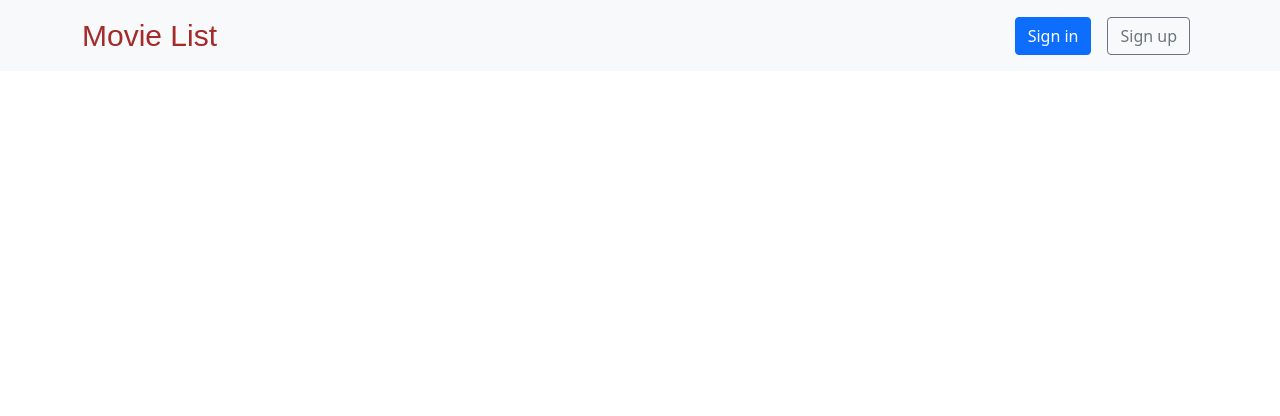
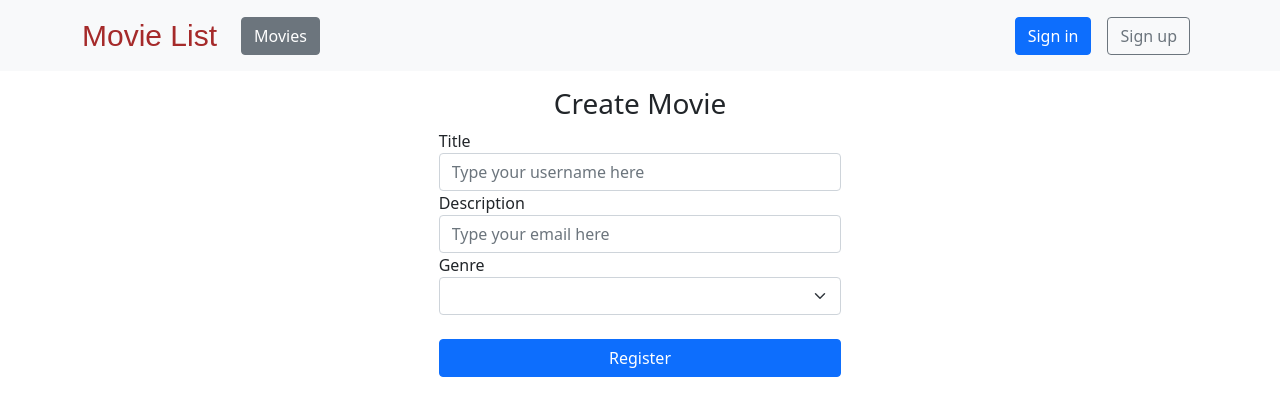
Before and after one commit to HenriqueCoelho1/Vue-Express-Project-Challenge, a Vue app in the folder client/: page /movies/create in a window 1280 px wide. Shown: the top 416 px of the page. Built offline with nearby package versions, Linux system fonts and the light colour scheme.

Commit message:
Creating movie

```diff
--- a/client/src/components/Create.vue
+++ /dev/null
@@ -1,13 +0,0 @@
-<template>
-  <h1>Create Page</h1>
-</template>
-
-<script>
-export default {
-    name: "Create"
-}
-</script>
-
-<style>
-
-</style>
--- a/client/src/components/Movie.vue
+++ b/client/src/components/Movie.vue
@@ -1,11 +1,19 @@
 <template lang="">
     <div>
-        <div class="container py-3 col-md-4">
-            <h3 class="text-center">Your movies</h3>
-            <div v-for="movie in movies" :key="movie.id">
-                {{movie.title}}
-                {{movie.description}}
-                {{movie.genre}}
+        <div class="container py-3">
+            <h3 class="text-center">Movies</h3>
+            <br />
+            <div class="row">
+                <div class="col-md-3" v-for="movie in movies" :key="movie.id">
+                    <div class="card" style="width: 18rem;">
+                        <div class="card-body">
+                            <h5 class="card-title">{{movie.title}}</h5>
+                            <h6 class="card-subtitle mb-2 text-muted">{{movie.genre}}</h6>
+                            <p class="card-text">{{movie.description}}</p>
+                            <router-link class="btn btn-info" to="/movies">See more</router-link>
+                        </div>
+                    </div>
+                </div>
             </div>
         </div>
     </div>
--- /dev/null
+++ b/client/src/components/MovieCreate.vue
@@ -0,0 +1,77 @@
+<template>
+  <div class="container py-3 col-md-4">
+        <form @submit.prevent="create">
+            <h3 class="text-center">Create Movie</h3>
+            <div class="form-group">
+                <label>Title</label>
+                <input type="text" class="form-control" v-model="title" placeholder="Type your username here" />
+            </div>
+            <div class="form-group">
+                <label>Description</label>
+                <input type="text" class="form-control" v-model="description" placeholder="Type your email here" />
+            </div>
+            <div class="form-group">
+                <label>Genre</label>
+                <select class="form-select" v-model="genre">
+                  <option value="Comedy">Comedy</option>
+                  <option value="Sci-fi">Sci-fi</option>
+                  <option value="Children">Children</option>
+                  <option value="Action">Action</option>
+                  <option value="Horror">Horror</option>
+                  <option value="Romance">Romance</option>
+                  <option value="Noir">Noir</option>
+                </select>
+            </div>
+            <br />
+            <button class="btn btn-primary col-12">Register</button>
+        </form>
+    </div>
+</template>
+
+<script>
+import MovieServices from "../services/MovieServices"
+export default {
+    name: "Create",
+    data(){
+      return {
+        title: null,
+        description: null,
+        genre: null,
+        error: null
+      }
+    },
+    methods:{
+      async create(){
+        const movie = {
+          title: this.title,
+          description: this.description,
+          genre: this.genre
+        }
+        const dataToken = {
+            headers: {
+                Authorization: "Bearer " + localStorage.getItem("token")
+            }
+        }
+        try {
+          const areAllFieldsFilled = Object
+          .keys(this.movie)
+          .every(key => !!movie[key])
+          if(!areAllFieldsFilled){
+            this.error = "Please filled in"
+            return
+          }
+          const response = await MovieServices.createMovies(movie, dataToken)
+          this.$router.push("/movies")
+          console.log(response)
+        } catch (error) {
+          console.log(error)
+        }
+
+      }
+    }
+}
+</script>
+
+<style>
+
+</style>
--- a/client/src/components/Navbar.vue
+++ b/client/src/components/Navbar.vue
@@ -2,6 +2,11 @@
   <nav class="navbar navbar-expand-lg navbar-light bg-light">
     <div class="container">
       <router-link class="navbar-brand text-style" to="/">Movie List</router-link>
+      <ul class="navbar-nav me-auto">
+        <li class="nav-item">
+          <router-link v-if="!$store.state.isUserLoggedIn" class="btn btn-secondary mx-2" to="/movies">Movies</router-link>
+        </li>
+      </ul>
 
       <div class="collapse navbar-collapse" id="navbarSupportedContent">
         <ul class="navbar-nav ms-auto">
--- a/client/src/routes/routers.js
+++ b/client/src/routes/routers.js
@@ -2,8 +2,8 @@ import { createRouter, createWebHistory } from "vue-router"
 import Home from "../components/Home"
 import Login from "../components/Login"
 import Register from "../components/Register"
-import Create from "../components/Create"
 import Movie from "../components/Movie"
+import MovieCreate from "../components/MovieCreate"
 
 const routes = [
     {
@@ -12,9 +12,9 @@ const routes = [
         component: Home
     },
     {
-        path: "/create/movie",
-        name: "create",
-        component: Create,
+        path: "/movies/create",
+        name: "movies_create",
+        component: MovieCreate,
     },
     {
         path: "/login",
--- a/client/src/services/MovieServices.js
+++ b/client/src/services/MovieServices.js
@@ -3,5 +3,8 @@ import Api from "./Api"
 export default {
     getMovies(data) {
         return Api().get("movies", data)
-    }
+    },
+    createMovies(movie, dataToken) {
+        return Api().post("movie/create", movie, dataToken)
+    },
 }
```
Also changed, not shown: 1 other file (tests, documents, lock files or other folders).
